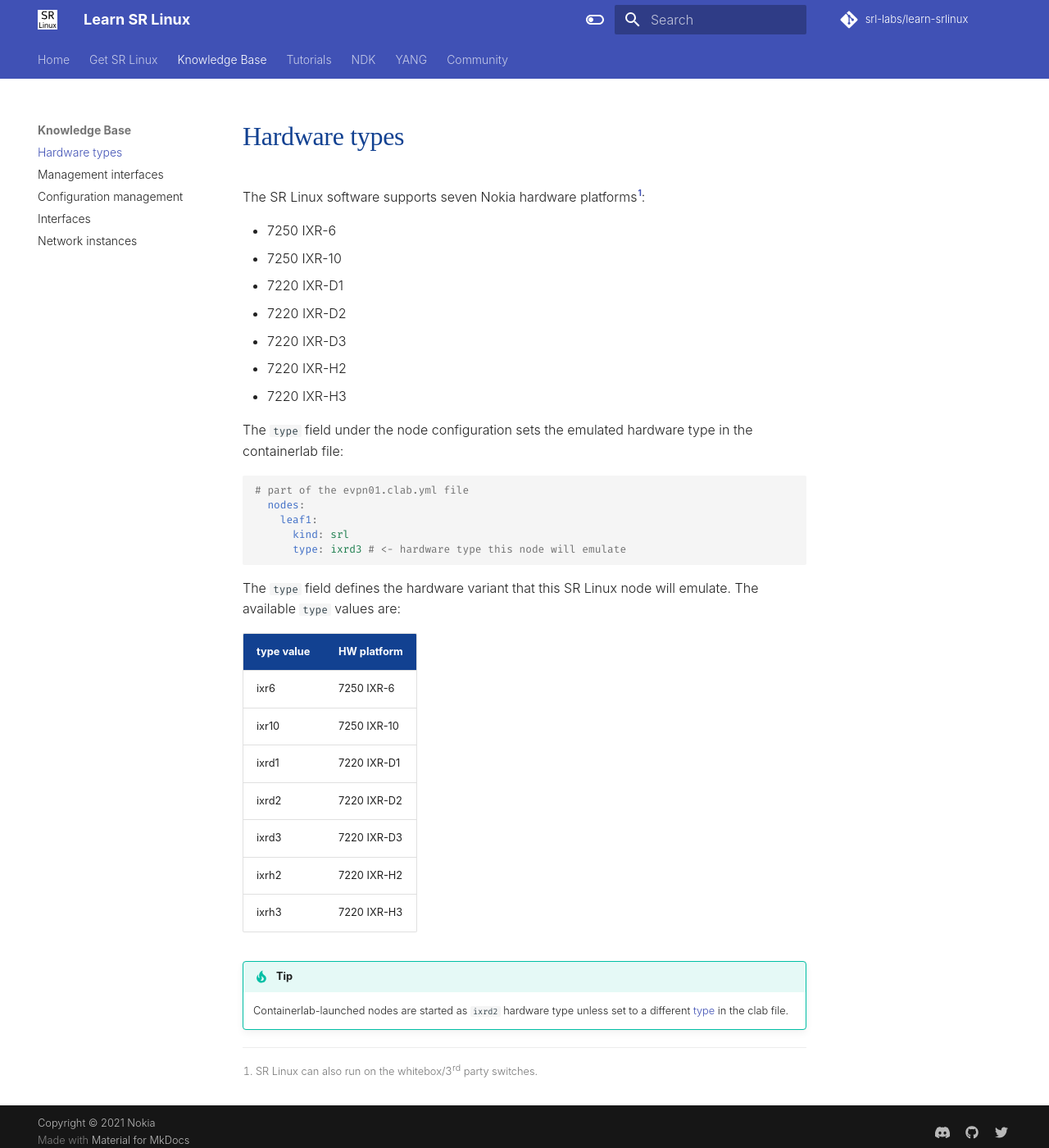
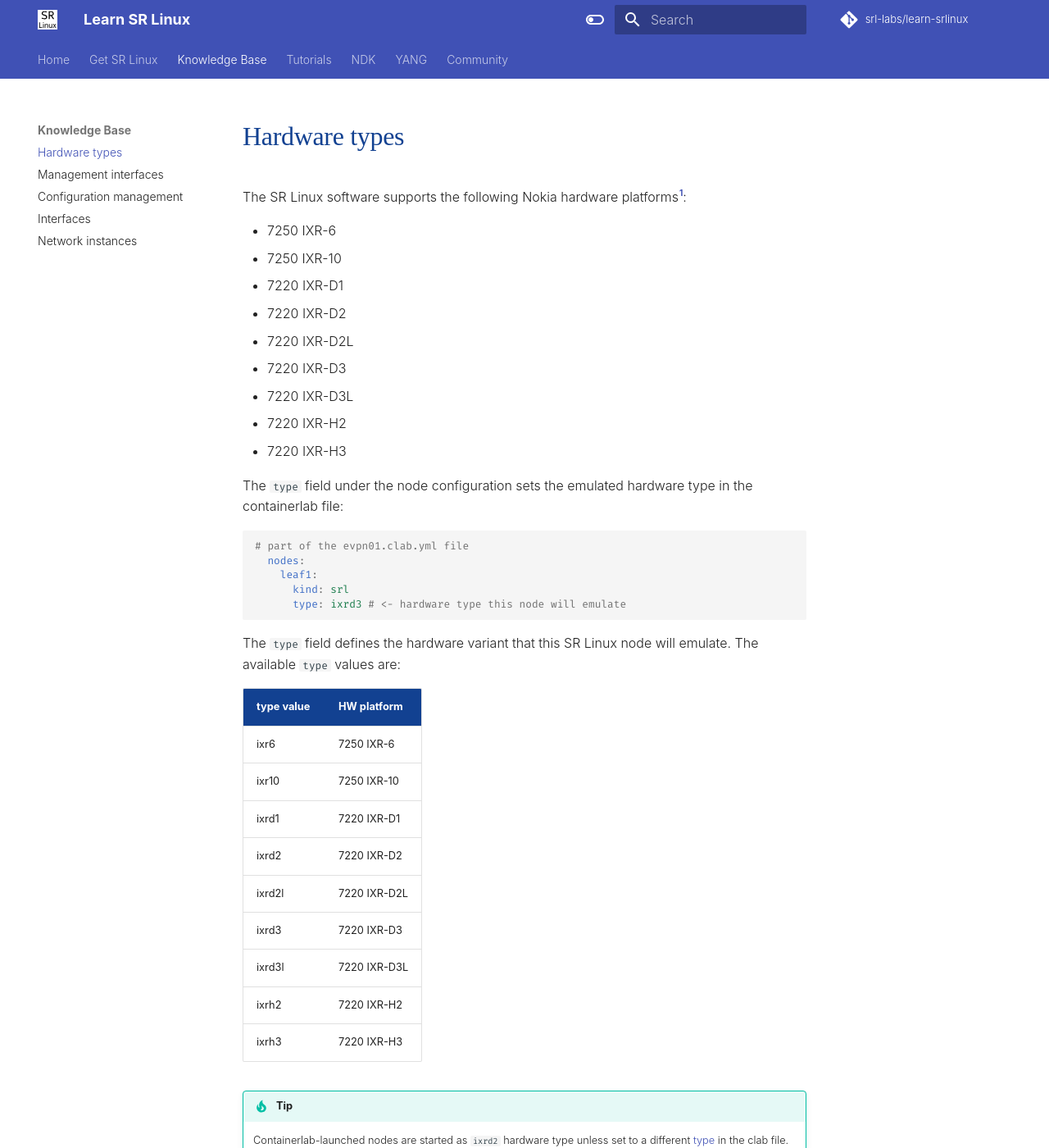
Before and after one commit to srl-labs/learn-srlinux, an MkDocs documentation site: the page built from docs/kb/hwtypes.md, in a window 1280 px wide and 1400 px high. Shown: the whole window at 82% size. Built offline with MkDocs 1.6.1 and Material for MkDocs 9.7.7, drawn with Linux system fonts in a browser that asks for light colours; some web fonts are replaced; comment, search, counter and statistics services are not loaded.

```diff
--- a/docs/kb/hwtypes.md
+++ b/docs/kb/hwtypes.md
@@ -1,10 +1,12 @@
-The SR Linux software supports seven Nokia hardware platforms[^1]:
+The SR Linux software supports the following Nokia hardware platforms[^1]:
 
 * 7250 IXR-6
 * 7250 IXR-10
 * 7220 IXR-D1
 * 7220 IXR-D2
+* 7220 IXR-D2L
 * 7220 IXR-D3
+* 7220 IXR-D3L
 * 7220 IXR-H2
 * 7220 IXR-H3
 
@@ -20,15 +22,17 @@
 
 The `type` field defines the hardware variant that this SR Linux node will emulate. The available `type` values are:
 
-| type value | HW platform |
-| :--------- | :---------- |
-| ixr6       | 7250 IXR-6  |
-| ixr10      | 7250 IXR-10 |
-| ixrd1      | 7220 IXR-D1 |
-| ixrd2      | 7220 IXR-D2 |
-| ixrd3      | 7220 IXR-D3 |
-| ixrh2      | 7220 IXR-H2 |
-| ixrh3      | 7220 IXR-H3 |
+| type value | HW platform  |
+| :--------- | :----------- |
+| ixr6       | 7250 IXR-6   |
+| ixr10      | 7250 IXR-10  |
+| ixrd1      | 7220 IXR-D1  |
+| ixrd2      | 7220 IXR-D2  |
+| ixrd2l     | 7220 IXR-D2L |
+| ixrd3      | 7220 IXR-D3  |
+| ixrd3l     | 7220 IXR-D3L |
+| ixrh2      | 7220 IXR-H2  |
+| ixrh3      | 7220 IXR-H3  |
 
 
 !!!tip
```
Also changed, not shown: docs/tutorials/mpls/mpls-ldp/intro.md (+2 -2 lines), docs/tutorials/mpls/mpls-ldp/ldp.md (+1 -1 lines), 1 other file.
